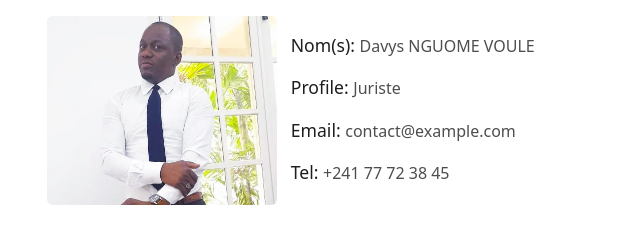
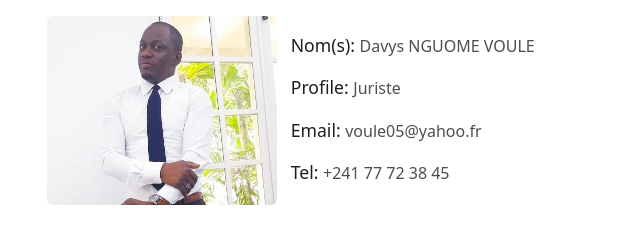
Before and after one commit to Orphee241/clients, a plain HTML site: page index.html in a window 1280 px wide. Shown: the part 920-1155 px from the top of the page, 93-733 px from the left. Drawn offline with Linux system fonts and the light colour scheme.

Commit message:
Commit 3

```diff
--- a/index.html
+++ b/index.html
@@ -107,7 +107,7 @@
                       <div class="about-info mt-4">
                         <p><span class="title-s">Nom(s): </span><span>Davys NGUOME VOULE</span></p>
                         <p><span class="title-s">Profile: </span> <span>Juriste</span></p>
-                        <p><span class="title-s">Email: </span> <span>contact@example.com</span></p>
+                        <p><span class="title-s">Email: </span> <span>voule05@yahoo.fr</span></p>
                         <p><span class="title-s">Tel: </span> <span>+241 77 72 38 45</span></p>
                       </div>
                     </div>
```
